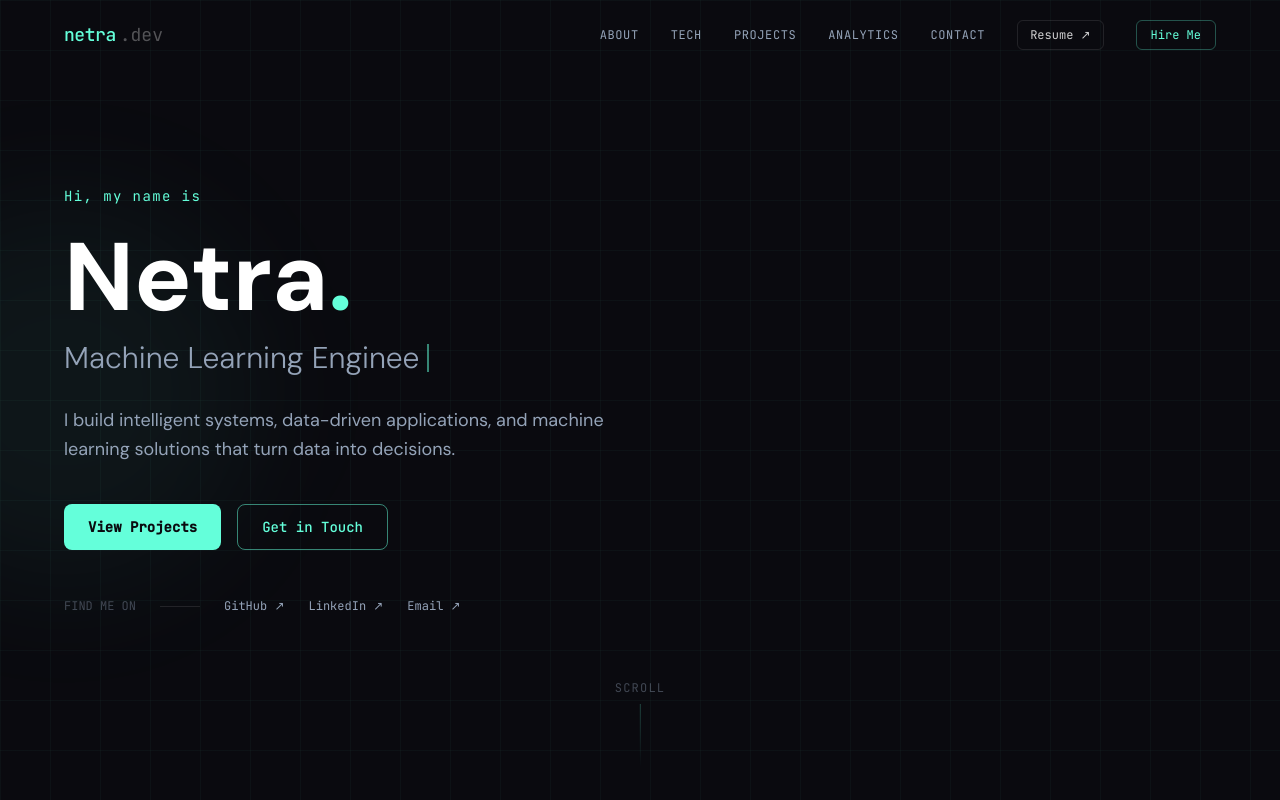
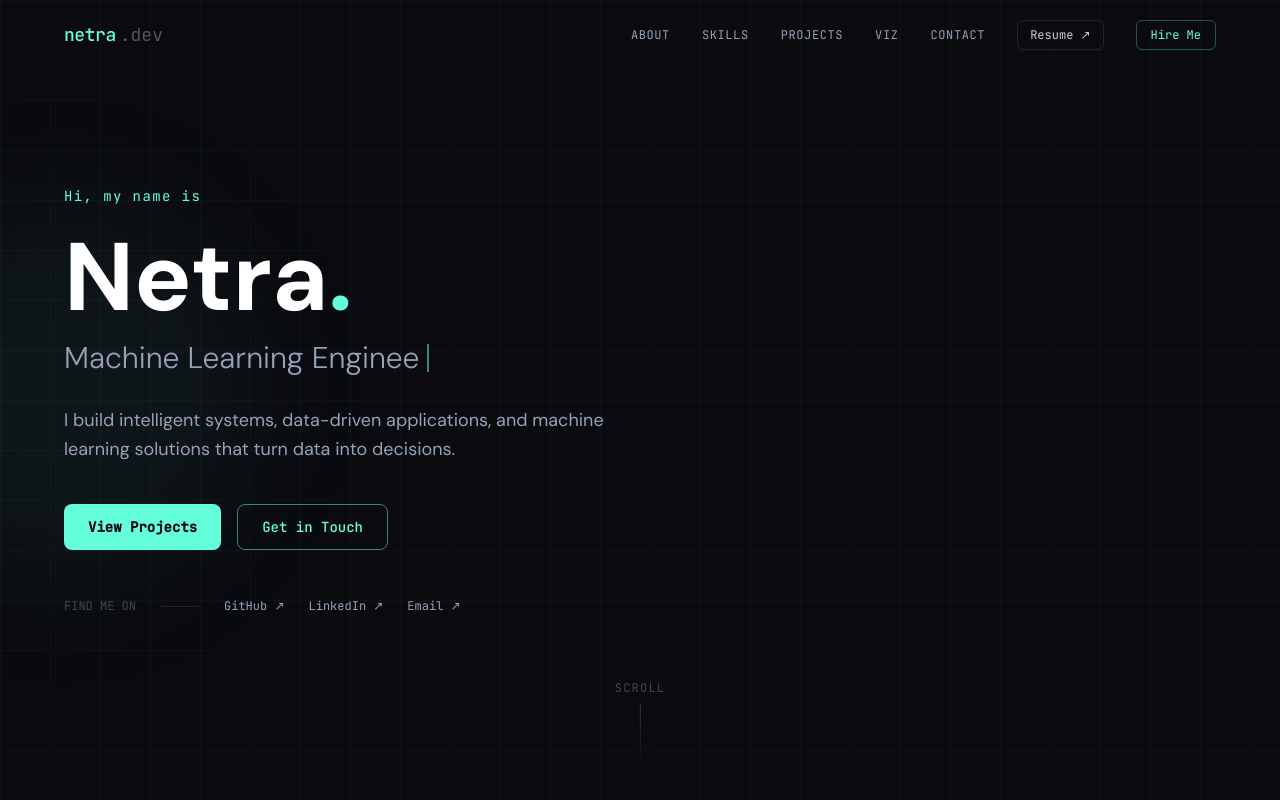
Before and after one commit to Netra987/portfolio, a React (Vite) app: page / in a window 1280 px wide. Shown: the top 800 px of the page. Built offline with nearby package versions, Linux system fonts and the light colour scheme.

Commit message:
fix: update navbar labels to Skills/Viz, increase tech stat to 20+, and fix radar chart label padding

```diff
--- a/src/components/About.jsx
+++ b/src/components/About.jsx
@@ -65,7 +65,7 @@ function About() {
             <div className="grid grid-cols-2 gap-4">
               {[
                 { number: "10+", label: "Projects Built" },
-                { number: "5+", label: "Technologies" },
+                { number: "20+", label: "Technologies" },
                 { number: "2+", label: "Years Coding" },
                 { number: "3", label: "Domains Explored" },
               ].map((stat) => (
--- a/src/components/DataViz.jsx
+++ b/src/components/DataViz.jsx
@@ -38,6 +38,14 @@ function DataViz() {
   const radarOptions = {
     responsive: true,
     maintainAspectRatio: false,
+    layout: {
+      padding: {
+        left: 32,
+        right: 32,
+        top: 16,
+        bottom: 16,
+      },
+    },
     plugins: {
       legend: {
         position: "top",
@@ -82,6 +90,7 @@ function DataViz() {
         pointLabels: {
           color: "#94a3b8",
           font: { family: "'JetBrains Mono', monospace", size: 11 },
+          padding: 12,
         },
       },
     },
--- a/src/components/Navbar.jsx
+++ b/src/components/Navbar.jsx
@@ -2,9 +2,9 @@ import { useState, useEffect } from 'react'
 
 const navLinks = [
   { label: "About", href: "#about" },
-  { label: "Tech", href: "#tech" },
+  { label: "Skills", href: "#tech" },
   { label: "Projects", href: "#projects" },
-  { label: "Analytics", href: "#analytics" },
+  { label: "Viz", href: "#analytics" },
   { label: "Contact", href: "#contact" },
 ]
 
--- a/src/data/skillsData.js
+++ b/src/data/skillsData.js
@@ -4,7 +4,7 @@ export const radarSkills = {
     "Deep Learning & NLP",
     "MLOps & CI/CD",
     "Data Science & Analytics",
-    "API & Model Serving",
+    "API Serving",
     "Core CS & Systems",
   ],
   datasets: [
```
